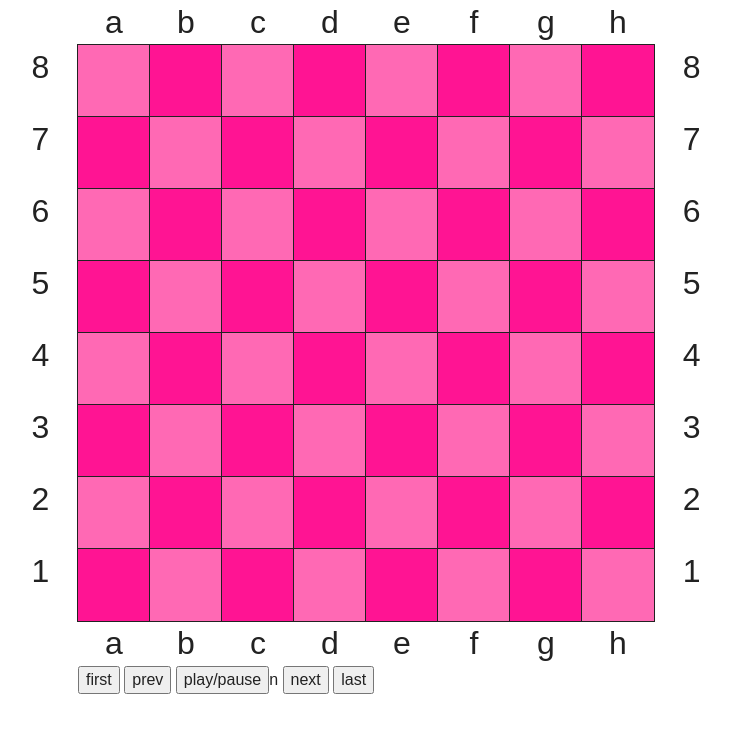
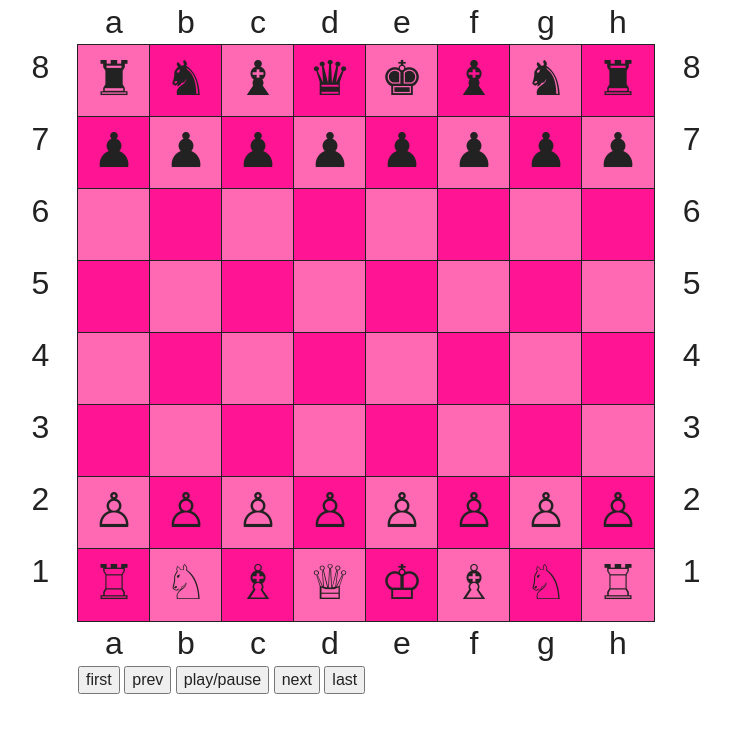
Before and after one commit to JessyRiordan/TIY-Chessboard, a website: page index.html in a window 1280 px wide. Shown: the whole page, without its empty margins (274-1005 px from the left). Drawn offline with Linux system fonts and the light colour scheme.

Commit message:
we have chess pieces!!

```diff
--- a/css/main.css
+++ b/css/main.css
@@ -197,6 +197,74 @@ textarea {
      background-color: deeppink;
    }
 
+   .white::before,
+   .black::before {
+     position: absolute;
+     width: 12.5%;
+     font-size: 300%;
+     text-align: center;
+   }
+
+   .chessboard .row .white.pawn::before {
+     content: '\2659';
+     position: absolute;
+   }
+
+   .chessboard .row .white.rook::before {
+     content: '\2656';
+     position: absolute;
+   }
+
+   .chessboard .row .white.knight::before {
+     content: '\2658';
+     position: absolute;
+   }
+
+   .chessboard .row .white.bishop::before {
+     content: '\2657';
+     position: absolute;
+   }
+
+   .chessboard .row .white.queen::before {
+     content: '\2655';
+     position: absolute;
+   }
+
+   .chessboard .row .white.king::before {
+     content: '\2654';
+     position: absolute;
+   }
+
+   .chessboard .row .black.pawn::before {
+     content: '\265f';
+     position: absolute;
+   }
+
+   .chessboard .row .black.rook::before {
+     content: '\265c';
+     position: absolute;
+   }
+
+   .chessboard .row .black.knight::before {
+     content: '\265e';
+     position: absolute;
+   }
+
+   .chessboard .row .black.bishop::before {
+     content: '\265d';
+     position: absolute;
+   }
+
+   .chessboard .row .black.queen::before {
+     content: '\265b';
+     position: absolute;
+   }
+
+   .chessboard .row .black.king::before {
+     content: '\265a';
+     position: absolute;
+   }
+
 
 
 
--- a/index.html
+++ b/index.html
@@ -33,24 +33,24 @@
       </div>
       <div class="chessboard">
         <ul class="row rank-8">
-          <li class="square file-a"></li>
-          <li class="square file-b"></li>
-          <li class="square file-c"></li>
-          <li class="square file-d"></li>
-          <li class="square file-e"></li>
-          <li class="square file-f"></li>
-          <li class="square file-g"></li>
-          <li class="square file-h"></li>
+          <li class="square file-a black rook"></li>
+          <li class="square file-b black knight"></li>
+          <li class="square file-c black bishop"></li>
+          <li class="square file-d black queen"></li>
+          <li class="square file-e black king"></li>
+          <li class="square file-f black bishop"></li>
+          <li class="square file-g black knight"></li>
+          <li class="square file-h black rook"></li>
         </ul>
         <ul class="row rank-7">
-          <li class="square file-a"></li>
-          <li class="square file-b"></li>
-          <li class="square file-c"></li>
-          <li class="square file-d"></li>
-          <li class="square file-e"></li>
-          <li class="square file-f"></li>
-          <li class="square file-g"></li>
-          <li class="square file-h"></li>
+          <li class="square file-a black pawn"></li>
+          <li class="square file-b black pawn"></li>
+          <li class="square file-c black pawn"></li>
+          <li class="square file-d black pawn"></li>
+          <li class="square file-e black pawn"></li>
+          <li class="square file-f black pawn"></li>
+          <li class="square file-g black pawn"></li>
+          <li class="square file-h black pawn"></li>
         </ul>
         <ul class="row rank-6">
           <li class="square file-a"></li>
@@ -93,24 +93,24 @@
           <li class="square file-h"></li>
         </ul>
         <ul class="row rank-2">
-          <li class="square file-a"></li>
-          <li class="square file-b"></li>
-          <li class="square file-c"></li>
-          <li class="square file-d"></li>
-          <li class="square file-e"></li>
-          <li class="square file-f"></li>
-          <li class="square file-g"></li>
-          <li class="square file-h"></li>
+          <li class="square file-a white pawn"></li>
+          <li class="square file-b white pawn"></li>
+          <li class="square file-c white pawn"></li>
+          <li class="square file-d white pawn"></li>
+          <li class="square file-e white pawn"></li>
+          <li class="square file-f white pawn"></li>
+          <li class="square file-g white pawn"></li>
+          <li class="square file-h white pawn"></li>
         </ul>
         <ul class="row rank-1">
-          <li class="square file-a"></li>
-          <li class="square file-b"></li>
-          <li class="square file-c"></li>
-          <li class="square file-d"></li>
-          <li class="square file-e"></li>
-          <li class="square file-f"></li>
-          <li class="square file-g"></li>
-          <li class="square file-h"></li>
+          <li class="square file-a white rook"></li>
+          <li class="square file-b white knight"></li>
+          <li class="square file-c white bishop"></li>
+          <li class="square file-d white queen"></li>
+          <li class="square file-e white king"></li>
+          <li class="square file-f white bishop"></li>
+          <li class="square file-g white knight"></li>
+          <li class="square file-h white rook"></li>
         </ul>
       </div>
       <div class="heading">
@@ -126,7 +126,7 @@
       <div class="buttons">
         <button>first</button>
         <button>prev</button>
-        <button>play/pause</button>n
+        <button>play/pause</button>
         <button>next</button>
         <button>last</button>
     </main>
```
